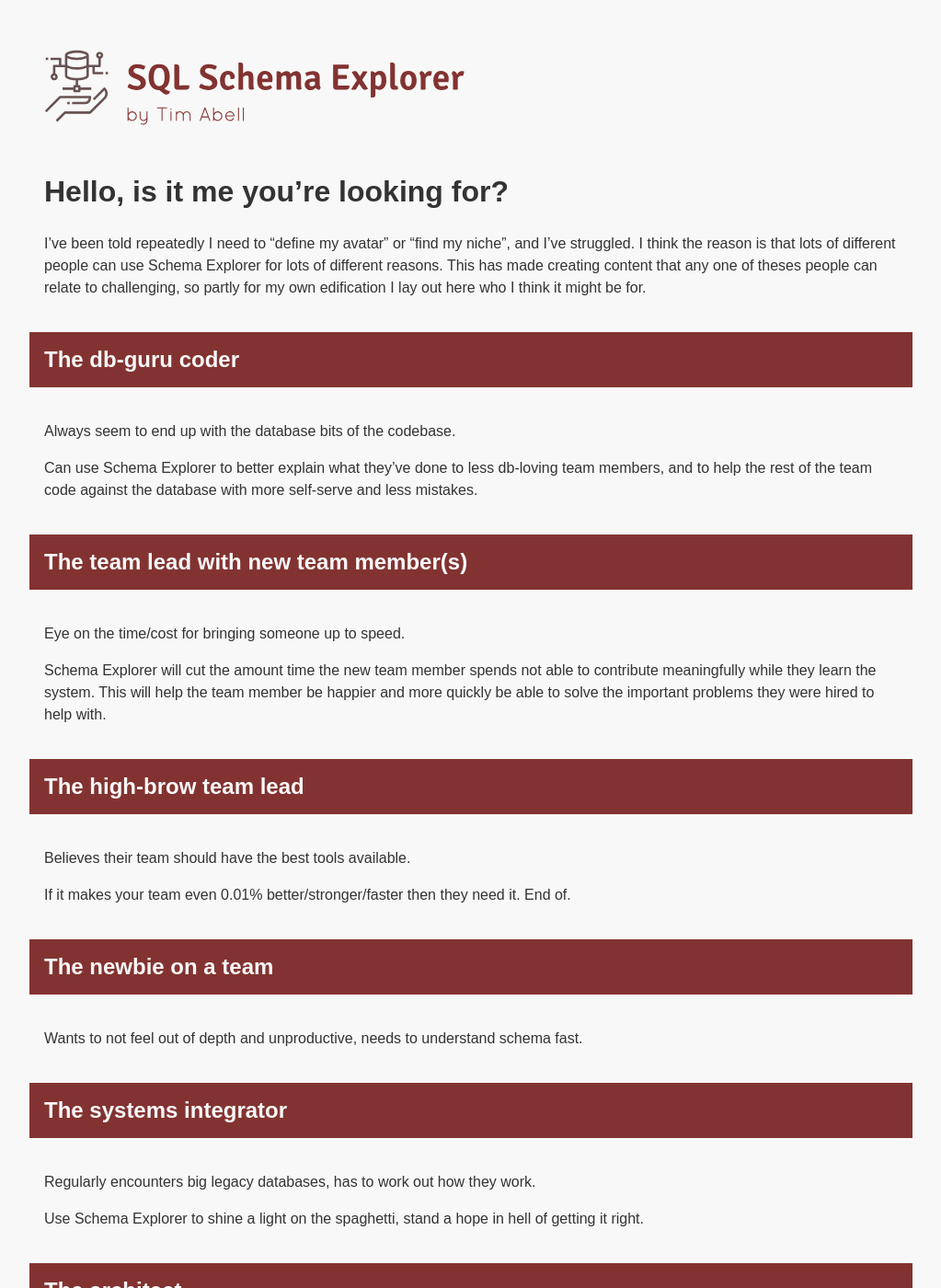
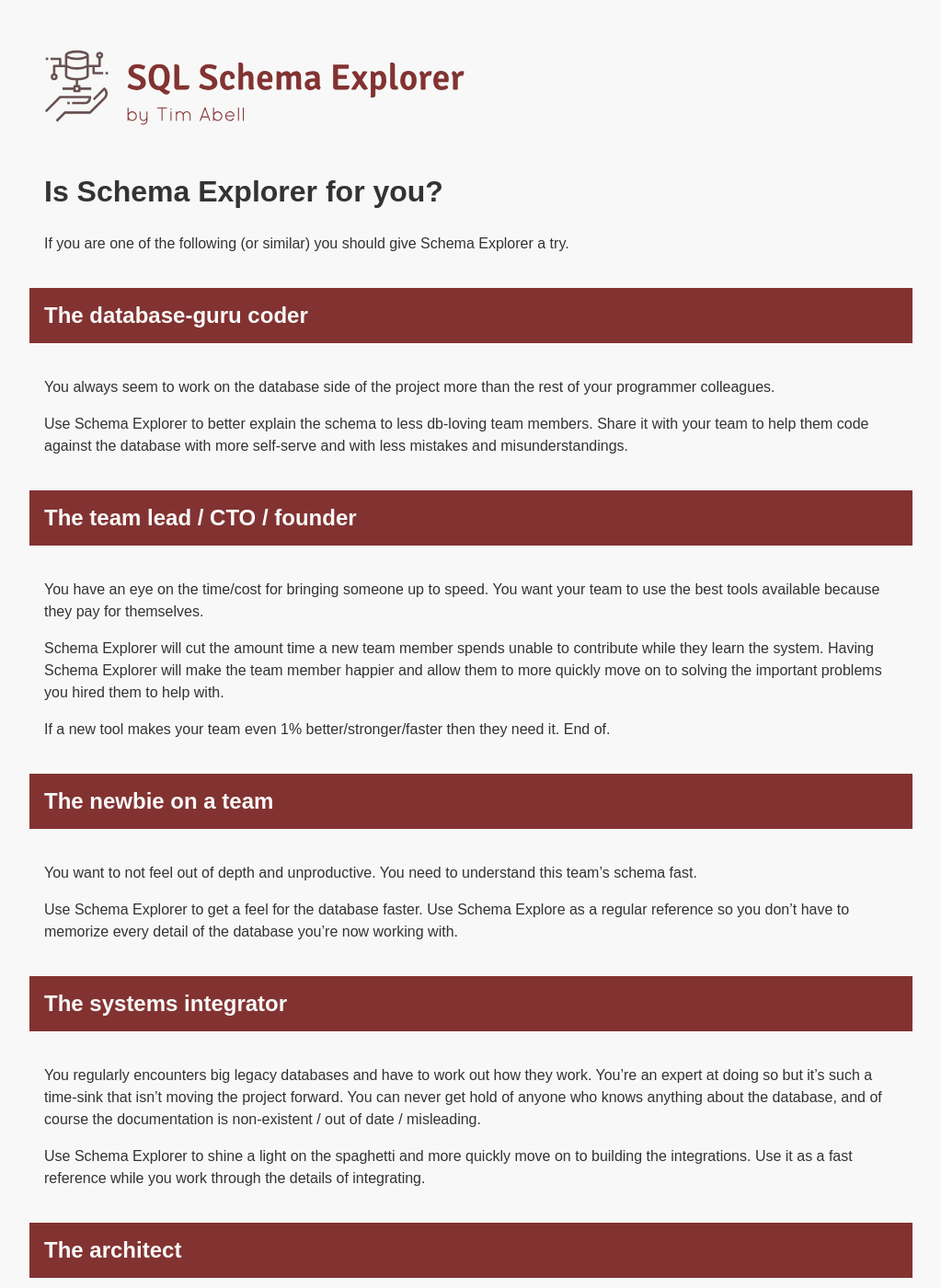
Before and after one commit to timabell/schema-explorer, a Jekyll site: the page built from _posts/2018-12-04-who-is-it-for.md, in a window 1280 px wide and 1400 px high. Shown: the whole window at 92% size, without its empty margins (128-1151 px from the left). Built offline with Jekyll 4.4.1, drawn with Linux system fonts in a browser that asks for light colours; nearby versions of some CDN libraries; some of the changed text lies outside the part shown.

Commit message:
Who's it for - be more user focussed

```diff
--- a/_posts/2018-12-04-who-is-it-for.md
+++ b/_posts/2018-12-04-who-is-it-for.md
@@ -5,52 +5,50 @@
 category: blog
 ---
 
-# Hello, is it me you're looking for?
+# Is Schema Explorer for you?
 
-I've been told repeatedly I need to "define my avatar" or "find my niche", and I've struggled. I think the reason is that lots of different people can use Schema Explorer for lots of different reasons. This has made creating content that any one of theses people can relate to challenging, so partly for my own edification I lay out here who I think it might be for.
+If you are one of the following (or similar) you should give Schema Explorer a try.
 
-## The db-guru coder
+## The database-guru coder
 
-Always seem to end up with the database bits of the codebase.
+You always seem to work on the database side of the project more than the rest of your programmer colleagues.
 
-Can use Schema Explorer to better explain what they've done to less db-loving team members, and to help the rest of the team code against the database with more self-serve and less mistakes.
+Use Schema Explorer to better explain the schema to less db-loving team members. Share it with your team to help them code against the database with more self-serve and with less mistakes and misunderstandings.
 
-## The team lead with new team member(s)
+## The team lead / CTO / founder
 
-Eye on the time/cost for bringing someone up to speed.
+You have an eye on the time/cost for bringing someone up to speed. You want your team to use the best tools available because they pay for themselves.
 
-Schema Explorer will cut the amount time the new team member spends not able to contribute meaningfully while they learn the system. This will help the team member be happier and more quickly be able to solve the important problems they were hired to help with.
+Schema Explorer will cut the amount time a new team member spends unable to contribute while they learn the system. Having Schema Explorer will make the team member happier and allow them to more quickly move on to solving the important problems you hired them to help with.
 
-## The high-brow team lead
-
-Believes their team should have the best tools available.
-
-If it makes your team even 0.01% better/stronger/faster then they need it. End of.
+If a new tool makes your team even 1% better/stronger/faster then they need it. End of.
 
 ## The newbie on a team
 
-Wants to not feel out of depth and unproductive, needs to understand schema fast.
+You want to not feel out of depth and unproductive. You need to understand this team's schema fast.
+
+Use Schema Explorer to get a feel for the database faster. Use Schema Explore as a regular reference so you don't have to memorize every detail of the database you're now working with.
 
 ## The systems integrator
 
-Regularly encounters big legacy databases, has to work out how they work.
+You regularly encounters big legacy databases and have to work out how they work. You're an expert at doing so but it's such a time-sink that isn't moving the project forward. You can never get hold of anyone who knows anything about the database, and of course the documentation is non-existent / out of date / misleading.
 
-Use Schema Explorer to shine a light on the spaghetti, stand a hope in hell of getting it right.
+Use Schema Explorer to shine a light on the spaghetti and more quickly move on to building the integrations. Use it as a fast reference while you work through the details of integrating.
 
 ## The architect
 
-Wants to see that their plan has been correctly implemented.
+You want to see that your plan has been correctly implemented.
 
 Use Schema Exporer to inspect what the developer's ORM actually produced.
 
 ## The consultant
 
-Wants to impress the client with how quickly they can master the client's software & db.
+You wants to impress the client with how quickly you can master the client's software & database.
 
-Buys tools, goes faster.
+Use Schema Explorer as your secret weapon to make you seem like you must have worked on this database for years by having a better understanding of their database than the client does.
 
 ## The database administrator (DBA)
 
-Lives and breathes the database. Knows much dark magic and has seen many horrors (mostly induced by ignorant developers).
+You live and breath the database. You know much dark magic and have seen many horrors (mostly induced by ignorant developers). You are fed up with having to explain to the developers the basics of relational databases. You get pestered to answer trivial questions about the database by people who can't or won't look at the schema definition or write basic SQL themselves.
 
-Fed up with having to explain to the developers the basics of relational databases. Wouldn't be caught dead using this noddy web interface but happy to give it to everyone else so they can self serve and they can go back to saving the company from its own short-sighted stupidity (hey boss can I have the purchase order for the backup system yet?).
+Give access to Schema Explorer to everyone else so they can answer questions about the database themselves instead of distracting you. You can now go back to more important matters like saving the company from its own short-sighted stupidity (hey boss can I have the purchase order for the backup system yet?). You might even find it a useful addition to your SQL skills occasionally.
```
